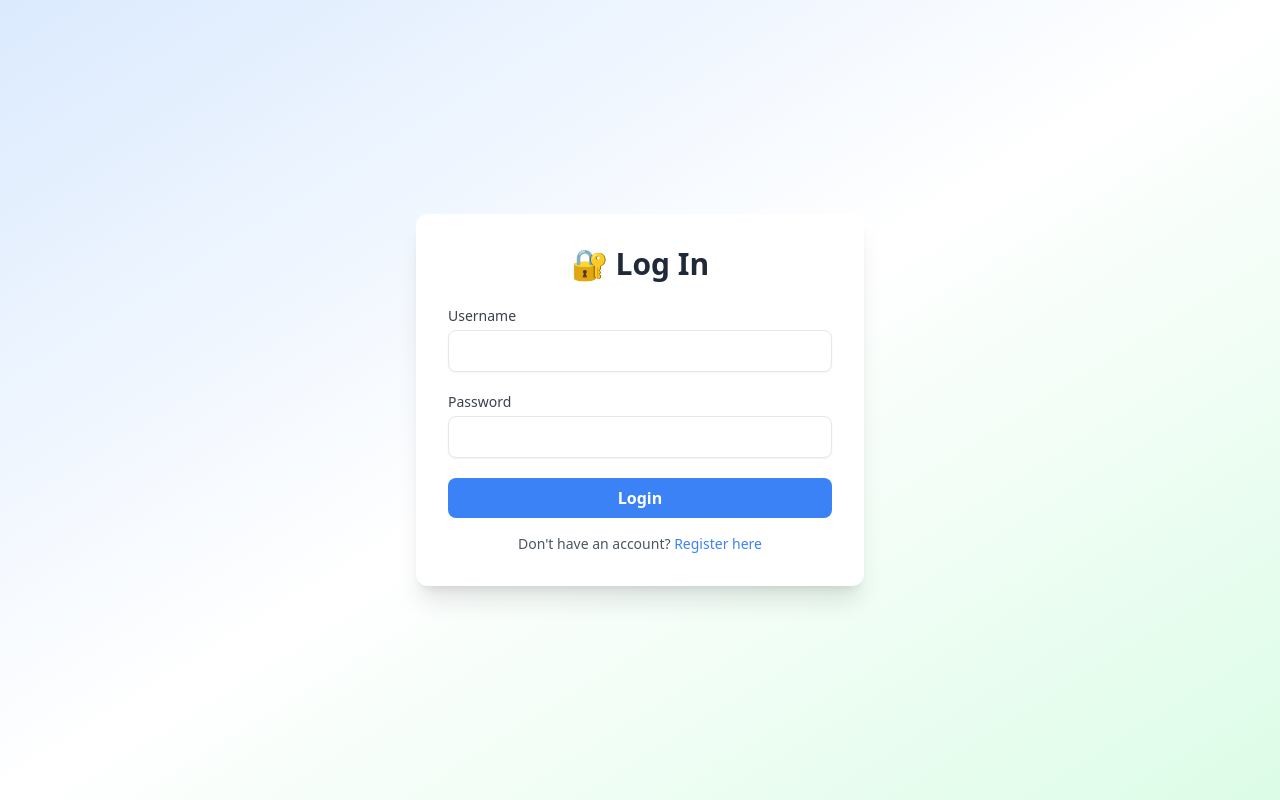
After one commit to flamango04/Foodielicious, a Flask app: page /login in a window 1280 px wide. The commit adds this page. Run offline with Flask 3, Linux system fonts and the light colour scheme; parts of the project's set-up code (start-up, migrations or seed data) failed here and were passed over; some libraries are stand-ins or nearby versions.

Commit message:
add register and login

```diff
--- a/real_process/app.py
+++ b/real_process/app.py
@@ -2,7 +2,7 @@ import os
 import time
 import json
 import pandas as pd
-from flask import Flask, render_template, request, jsonify, session
+from flask import Flask, render_template, request, jsonify, session, redirect, url_for
 from elasticsearch import Elasticsearch
 from dotenv import load_dotenv
 from testing_ingredient import load_ingredient_mapping, convert_ingredients_to_ids, search_recipes_by_ingredient_ids, load_recipe_names
@@ -11,20 +11,86 @@ from youtubelinks import search_youtube
 load_dotenv()
 
 app = Flask(__name__)
-app.secret_key = os.environ.get("SECRET_KEY", "dev")  # Required for session
+app.secret_key = os.environ.get("SECRET_KEY", "dev")
 
-# === Load Data ===
+# === File Paths ===
 MAPPING_CSV_PATH = "../dataset/ingr_map.csv"
 RECIPES_CSV_PATH = "../dataset/RAW_recipes.csv"
 REVIEW_JSON_PATH = "../dataset/recipes_reviews.json"
+USER_DATA_PATH = "data/users.json"
 YOUTUBE_API_KEY = "AIzaSyAaS-mrZjYwML4-ZKH6A18F2sViuvbfWsM"
 
+# === Load Data ===
 ingredient_mapping = load_ingredient_mapping(MAPPING_CSV_PATH)
 df = pd.read_csv(MAPPING_CSV_PATH)
 recipe_names_mapping = load_recipe_names(RECIPES_CSV_PATH)
-
 with open(REVIEW_JSON_PATH) as f:
     all_reviews = json.load(f)
+
+def load_users():
+    if not os.path.exists(USER_DATA_PATH):
+        return {}
+    with open(USER_DATA_PATH, "r") as f:
+        return json.load(f)
+
+def save_users(users):
+    with open(USER_DATA_PATH, "w") as f:
+        json.dump(users, f, indent=2)
+
+@app.context_processor
+def inject_user():
+    return dict(logged_in=session.get("username"), current_user=session.get("username"))
+
+@app.route("/register", methods=["GET", "POST"])
+def register():
+    error = {}
+    if request.method == "POST":
+        username = request.form.get("username", "").strip()
+        password = request.form.get("password", "").strip()
+        users = load_users()
+
+        if username in users:
+            error["username"] = "Username already exists. Want to login?"
+        elif not username or not password:
+            error["username"] = "Username and password are required."
+
+        if not error:
+            users[username] = {
+                "password": password,
+                "search_history": [],
+                "viewed_recipes": []
+            }
+            save_users(users)
+            session["username"] = username
+            return redirect(url_for("index"))
+
+    return render_template("register.html", error=error)
+
+
+@app.route("/login", methods=["GET", "POST"])
+def login():
+    error = {}
+    if request.method == "POST":
+        username = request.form.get("username", "").strip()
+        password = request.form.get("password", "").strip()
+        users = load_users()
+
+        if username not in users:
+            error["username"] = "Invalid username. Want to register?"
+        elif users[username]["password"] != password:
+            error["password"] = "Incorrect password."
+
+        if not error:
+            session["username"] = username
+            return redirect(url_for("index"))
+
+    return render_template("login.html", error=error)
+
+
+@app.route("/logout")
+def logout():
+    session.pop("username", None)
+    return redirect(url_for("index"))
 
 @app.route("/autocomplete", methods=["GET"])
 def autocomplete():
@@ -63,6 +129,13 @@ def index():
         ingredients = [i.strip() for i in selected_ingredients.split(",") if i.strip()]
         recipe_data = get_recipe_data_from_ingredients(ingredients)
 
+        # Save user search history
+        if "username" in session:
+            users = load_users()
+            username = session["username"]
+            users[username]["search_history"].append(selected_ingredients)
+            save_users(users)
+
         return render_template("results.html", ingredients=selected_ingredients, recipe_data=recipe_data)
 
     return render_template("index.html")
@@ -72,7 +145,13 @@ def results_page():
     selected_ingredients = session.get("selected_ingredients", "")
     ingredients = [i.strip() for i in selected_ingredients.split(",") if i.strip()]
     recipe_data = get_recipe_data_from_ingredients(ingredients)
-    return render_template("results.html", ingredients=selected_ingredients, recipe_data=recipe_data)
+
+    user_history = []
+    if "username" in session:
+        users = load_users()
+        user_history = users.get(session["username"], {}).get("search_history", [])
+
+    return render_template("results.html", ingredients=selected_ingredients, recipe_data=recipe_data, user_history=user_history)
 
 @app.route("/validate_ingredient", methods=["GET"])
 def validate_ingredient():
@@ -80,7 +159,6 @@ def validate_ingredient():
     if ingredient in ingredient_mapping:
         return jsonify({"valid": True})
     return jsonify({"valid": False})
-
 
 @app.route("/recipe/<int:recipe_id>")
 def recipe_detail(recipe_id):
@@ -92,10 +170,41 @@ def recipe_detail(recipe_id):
     reviews = review_data.get("review", [])
     ratings_reviews = list(zip(ratings, reviews))
 
+    # Save viewed recipe
+    if "username" in session:
+        users = load_users()
+        username = session["username"]
+        viewed = users[username].setdefault("viewed_recipes", [])
+        if recipe_id not in viewed:
+            viewed.append(recipe_id)
+            save_users(users)
+
     return render_template("recipe_detail.html",
                            recipe_name=recipe_name,
                            video_results=video_results,
                            ratings_reviews=ratings_reviews)
 
+@app.route("/profile")
+def profile():
+    if "username" not in session:
+        return redirect(url_for("login"))
+
+    users = load_users()
+    user_data = users.get(session["username"], {})
+    search_history = user_data.get("search_history", [])
+    viewed_recipe_ids = user_data.get("viewed_recipes", [])
+
+    viewed_recipes = [
+        {"id": rid, "name": recipe_names_mapping.get(rid, "Name not found")}
+        for rid in viewed_recipe_ids
+    ]
+
+    return render_template("profile.html",
+                           username=session["username"],
+                           search_history=search_history,
+                           viewed_recipes=viewed_recipes)
+
+
+
 if __name__ == "__main__":
     app.run(debug=True)
--- /dev/null
+++ b/real_process/templates/login.html
@@ -0,0 +1,49 @@
+<!DOCTYPE html>
+<html lang="en">
+<head>
+  <meta charset="UTF-8" />
+  <meta name="viewport" content="width=device-width, initial-scale=1" />
+  <title>Login</title>
+  <script src="https://cdn.tailwindcss.com"></script>
+</head>
+<body class="min-h-screen bg-gradient-to-br from-blue-100 via-white to-green-100 flex items-center justify-center px-4">
+  <div class="w-full max-w-md bg-white rounded-xl shadow-xl p-8">
+    <h2 class="text-3xl font-bold mb-6 text-center text-gray-800">🔐 Log In</h2>
+
+    <form method="POST" class="space-y-5">
+      <div>
+        <label class="block text-sm font-medium text-gray-700 mb-1">Username</label>
+        <input name="username" type="text"
+               value="{{ request.form.get('username', '') }}"
+               class="w-full px-4 py-2 border rounded-lg shadow-sm focus:outline-none focus:ring-2 focus:ring-blue-300
+                      {% if error.username %}border-red-500{% endif %}" required />
+        {% if error.username %}
+          <p class="text-red-600 text-sm mt-1">
+            {{ error.username }}
+            <a href="/register" class="underline text-blue-600">Register</a>
+          </p>
+        {% endif %}
+      </div>
+
+      <div>
+        <label class="block text-sm font-medium text-gray-700 mb-1">Password</label>
+        <input name="password" type="password"
+               class="w-full px-4 py-2 border rounded-lg shadow-sm focus:outline-none focus:ring-2 focus:ring-blue-300
+                      {% if error.password %}border-red-500{% endif %}" required />
+        {% if error.password %}
+          <p class="text-red-600 text-sm mt-1">{{ error.password }}</p>
+        {% endif %}
+      </div>
+
+      <button type="submit" class="w-full bg-blue-500 text-white font-semibold py-2 rounded-lg hover:bg-blue-600 transition">
+        Login
+      </button>
+    </form>
+
+    <p class="mt-4 text-sm text-center text-gray-600">
+      Don't have an account?
+      <a href="/register" class="text-blue-500 hover:underline">Register here</a>
+    </p>
+  </div>
+</body>
+</html>
```
Also changed, not shown: real_process/data/users.json (added, +13 -0 lines), real_process/templates/index.html (+13 -15 lines), real_process/templates/profile.html (added, +53 -0 lines), real_process/templates/register.html (added, +45 -0 lines), 2 other files.
